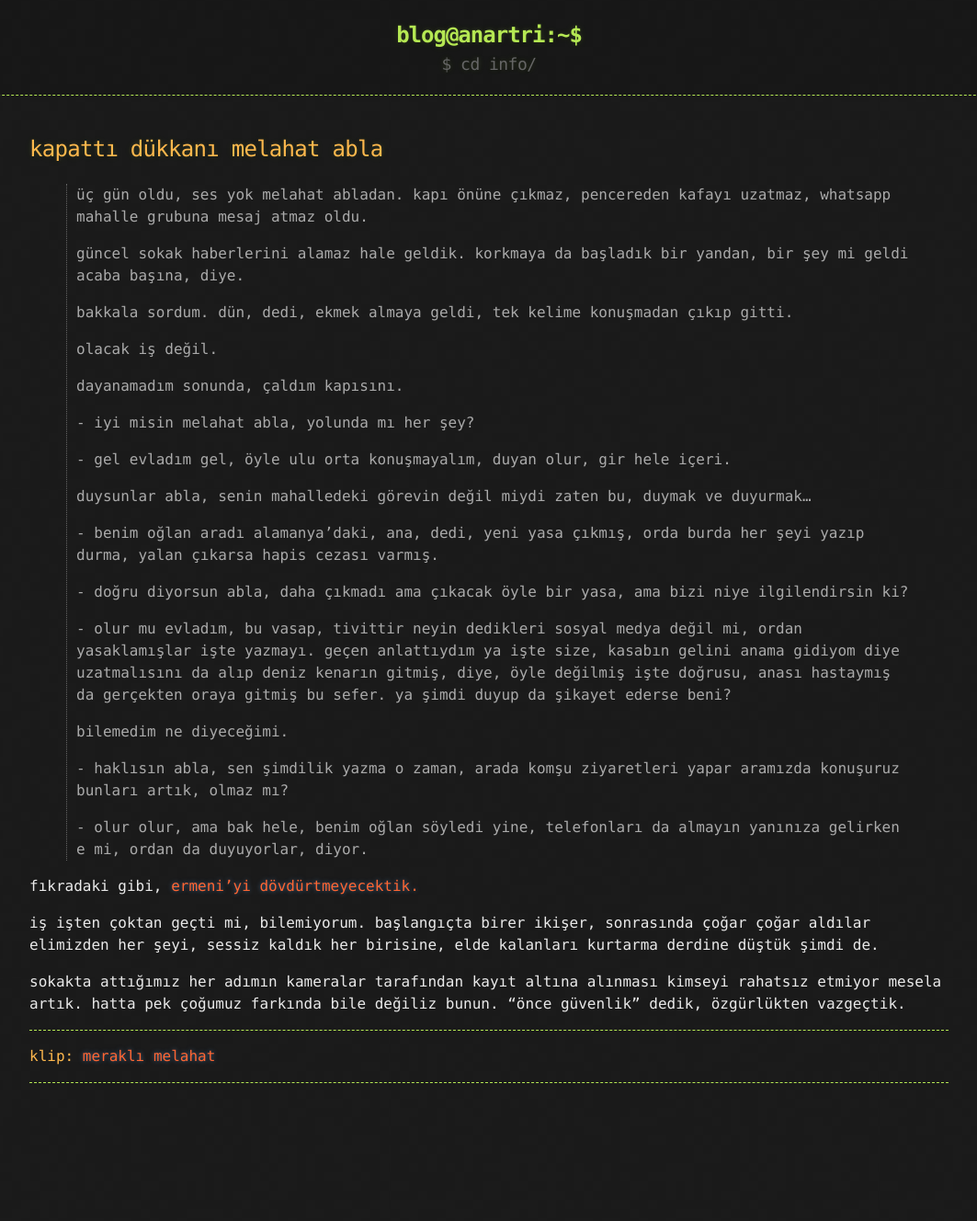
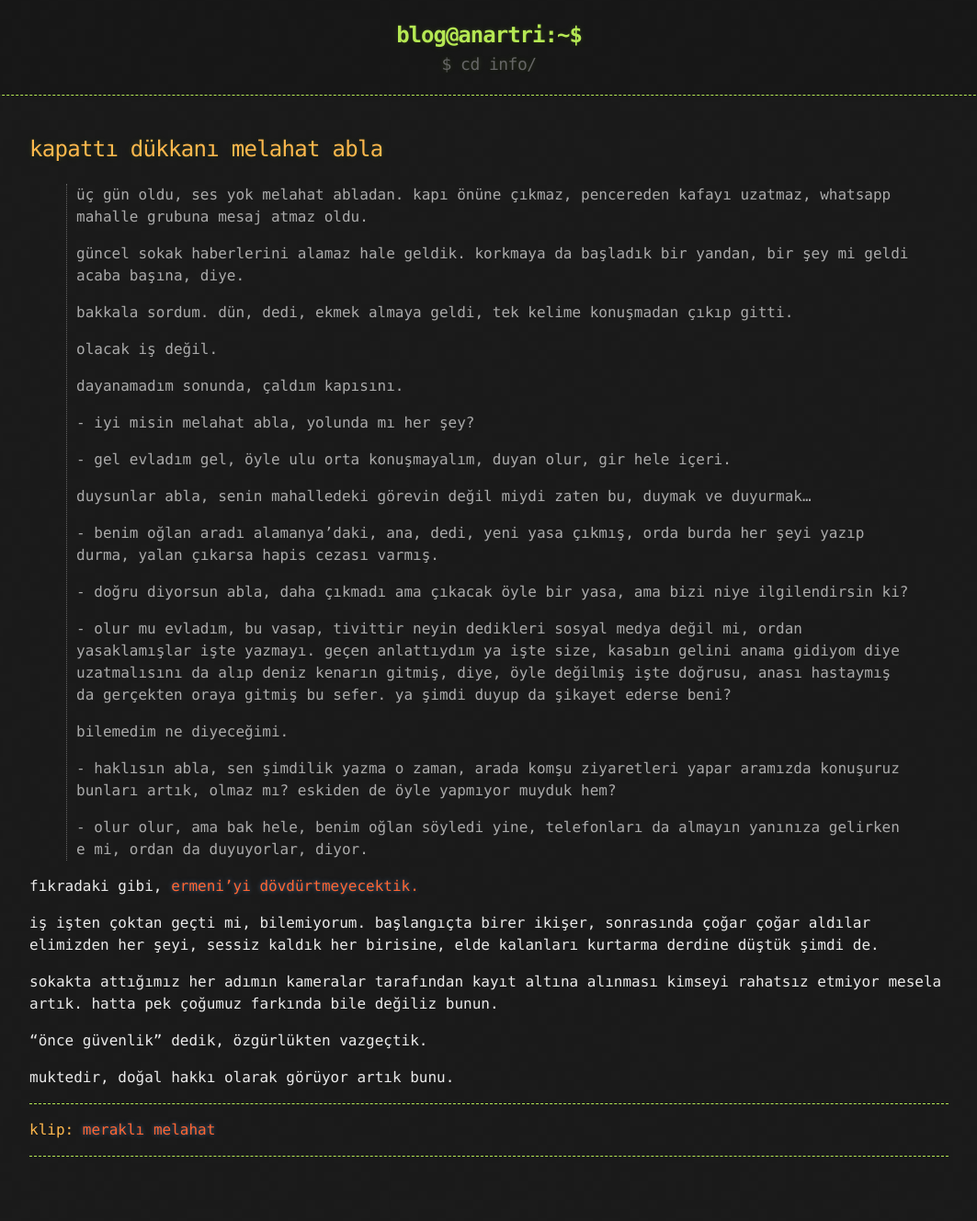
Before and after one commit to lanartri/lanartri.github.io, a Jekyll site: the page built from _posts/2022-05-30-kapatti-dukkani-melahat-abla.md, in a window 1280 px wide. Shown: the whole page at 92% size, without its empty margins (108-1171 px from the left). Built offline with Jekyll 4.4.1, drawn with Linux system fonts in a browser that asks for light colours; before the commit the page ends 1248 px from its top, so only the background shows below that.

Commit message:
yeni blog, giriş devam

```diff
--- a/_posts/2022-05-30-kapatti-dukkani-melahat-abla.md
+++ b/_posts/2022-05-30-kapatti-dukkani-melahat-abla.md
@@ -29,7 +29,7 @@ categories: gündem
 >
 > bilemedim ne diyeceğimi.
 >
-> \- haklısın abla, sen şimdilik yazma o zaman, arada komşu ziyaretleri yapar aramızda konuşuruz bunları artık, olmaz mı?
+> \- haklısın abla, sen şimdilik yazma o zaman, arada komşu ziyaretleri yapar aramızda konuşuruz bunları artık, olmaz mı? eskiden de öyle yapmıyor muyduk hem?
 >
 > \- olur olur, ama bak hele, benim oğlan söyledi yine, telefonları da almayın yanınıza gelirken e mi, ordan da duyuyorlar, diyor.
 
@@ -38,7 +38,10 @@ fıkradaki gibi, [ermeni'yi dövdürtmeyecektik.](https://www.youtube.com/watch?
 iş işten çoktan geçti mi, bilemiyorum. başlangıçta birer ikişer, sonrasında çoğar çoğar aldılar elimizden her şeyi, sessiz kaldık her birisine, elde kalanları kurtarma derdine düştük şimdi de.
 
 sokakta attığımız her adımın kameralar tarafından kayıt altına alınması kimseyi rahatsız etmiyor mesela artık. hatta pek çoğumuz farkında bile değiliz bunun.
+
 "önce güvenlik" dedik, özgürlükten vazgeçtik.
+
+muktedir, doğal hakkı olarak görüyor artık bunu.
 
 
 
```
